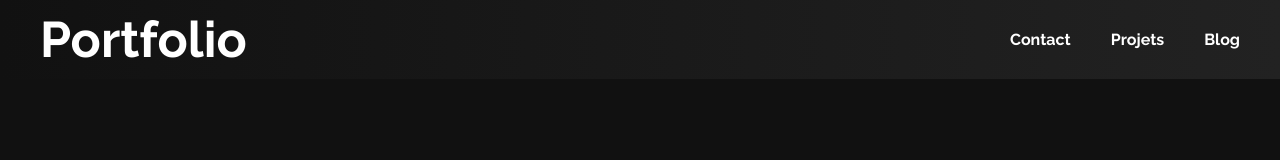
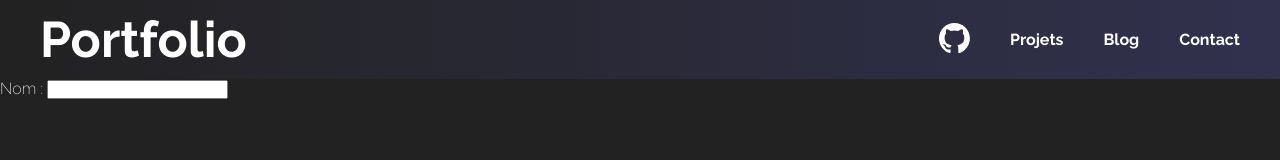
Before and after one commit to Madoudinet/projet-1, a plain HTML site: page view/contact.html in a window 1280 px wide. Drawn offline with Linux system fonts and the light colour scheme; a web font is replaced by a local one.

Commit message:
logo github

```diff
--- a/css/style.css
+++ b/css/style.css
@@ -1,8 +1,8 @@
 @import url("https://fonts.googleapis.com/css2?family=Raleway:ital,wght@0,200;0,700;1,200;1,700&family=Tourney:wght@600&display=swap");
 
 :root {
-  --maincolor: #222;
-  --secondcolor: #111;
+  --maincolor: #31314e;
+  --secondcolor: #222;
 }
 
 * {
@@ -54,7 +54,7 @@ a:hover {
 /* HERO */
 .hero {
   background-image: url(../img/clavier.jpg);
-  filter: grayscale(1);
+  filter: grayscale(0);
   min-height: 800px;
   width: 100vw;
   padding: 40px;
@@ -73,6 +73,14 @@ a:hover {
   width: 50%;
 }
 
+.logo-github {
+  height: 30px;
+}
+
+.logo-github:hover {
+  filter: opacity(0.5);
+}
+
 @media screen and (max-width: 600px) {
   header {
     flex-direction: column;
--- a/view/contact.html
+++ b/view/contact.html
@@ -12,11 +12,24 @@
       <a href="../index.html"><h1>Portfolio</h1></a>
 
       <nav>
-        <a href="../view/contact.html">Contact</a>
+        <a href="https://github.com/Madoudinet" target="_blank"
+          ><img
+            src="../img/github-mark-white.svg"
+            alt="logo github"
+            class="logo-github"
+        /></a>
         <a href="../view/projets.html">Projets</a>
         <a href="../view/blog.html">Blog</a>
+        <a href="../view/contact.html">Contact</a>
       </nav>
     </header>
-    <main></main>
+    <main>
+      <form>
+        <div>
+          <label for="name">Nom :</label>
+          <input type="text" id="name" />
+        </div>
+      </form>
+    </main>
   </body>
 </html>
```
Also changed, not shown: index.html (+7 -1 lines), view/blog.html (+7 -1 lines), view/projets.html (+7 -1 lines), img/Octicons-mark-github.svg.png (added), img/github-mark-white.png (added), img/github-mark-white.svg (added), img/github-mark.png (added), img/github-mark.svg (added).
